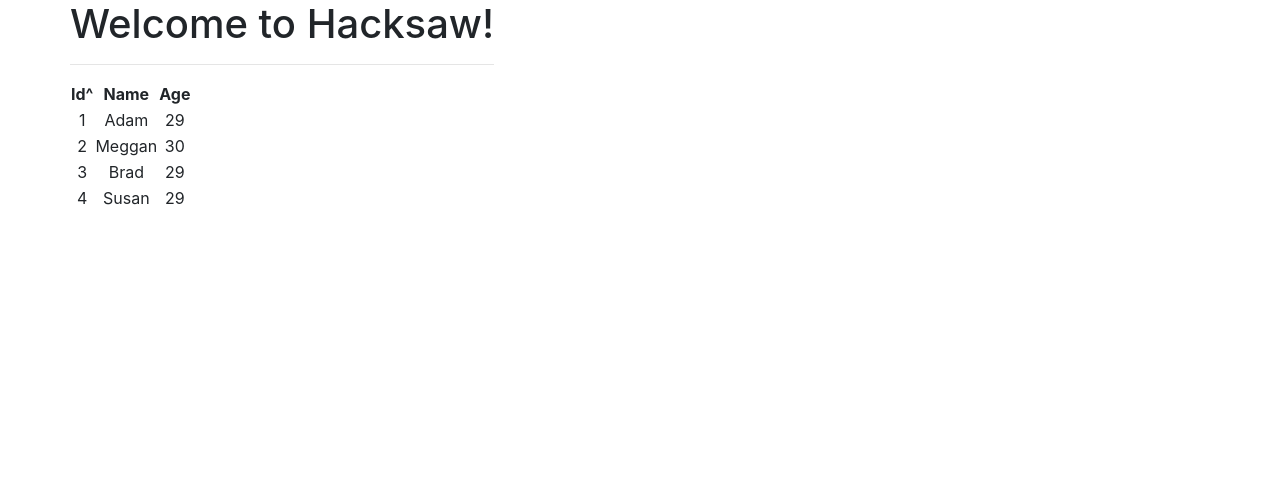
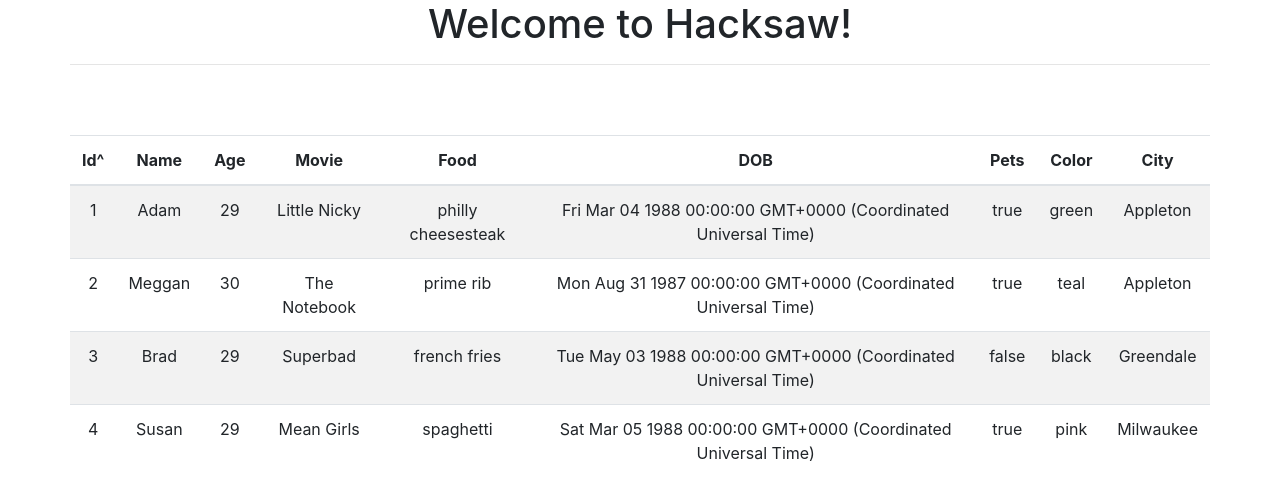
Before and after one commit to abeyerdev/hacksaw, an Angular app: page / in a window 1280 px wide. Shown: the top 500 px of the page. Built offline with nearby package versions, Linux system fonts and the light colour scheme.

Commit message:
add error for sortable table directive and cleanup code

```diff
--- a/src/app/app.component.html
+++ b/src/app/app.component.html
@@ -6,12 +6,22 @@
       </h1>
       <hr>
       <!-- <sms-table [data]="tableData"></sms-table> -->
-      <table sms-sortable-table [data]="tableData">
+      <table
+        class="table table-striped table-hover"
+        [data]="tableData"
+        sms-sortable-table
+      >
         <thead>
           <tr>
             <th sms-sortable-column="id" sms-sort-direction="asc">Id</th>
             <th sms-sortable-column="name">Name</th>
             <th sms-sortable-column="age">Age</th>
+            <th sms-sortable-column="movie">Movie</th>
+            <th sms-sortable-column="food">Food</th>
+            <th sms-sortable-column="DOB">DOB</th>
+            <th sms-sortable-column="pets">Pets</th>
+            <th sms-sortable-column="color">Color</th>
+            <th sms-sortable-column="city">City</th>
           </tr>
         </thead>
         <tbody>
@@ -19,6 +29,12 @@
             <td>{{row.id}}</td>
             <td>{{row.name}}</td>
             <td>{{row.age}}</td>
+            <td>{{row.movie}}</td>
+            <td>{{row.food}}</td>
+            <td>{{row.DOB}}</td>
+            <td>{{row.pets}}</td>
+            <td>{{row.color}}</td>
+            <td>{{row.city}}</td>
           </tr>
         </tbody>
       </table>
--- a/src/app/app.component.ts
+++ b/src/app/app.component.ts
@@ -12,11 +12,11 @@
   tableData = TestData;
 
   ngOnInit() {
-    setTimeout(() => {
-        this.tableData = [
-          { id: 5, name: 'Jerry', age: 60, movie: 'What', food: 'burgers', DOB: new Date(1958, 6, 1), pets: true, color: 'black', city: 'Oconomowoc'},
-          { id: 6, name: 'Kim', age: 53, movie: 'Hello', food: 'turkey', DOB: new Date(1962, 2, 5), pets: false, color: 'orange', city: 'Marshfield'},
-        ];
-    }, 15000);
+    // setTimeout(() => {
+    //     this.tableData = [
+    //       { id: 5, name: 'Jerry', age: 60, movie: 'What', food: 'burgers', DOB: new Date(1958, 6, 1), pets: true, color: 'black', city: 'Oconomowoc'},
+    //       { id: 6, name: 'Kim', age: 53, movie: 'Hello', food: 'turkey', DOB: new Date(1962, 2, 5), pets: false, color: 'orange', city: 'Marshfield'},
+    //     ];
+    // }, 15000);
   }
 }
--- a/src/app/hacksaw/sms-column-definition.model.ts
+++ b/src/app/hacksaw/sms-column-definition.model.ts
@@ -1,12 +1,10 @@
+import { SmsColumnVisibility } from "./sms-column-visibility.model";
+
 export class SmsColumnDefinition {
     name = '';
     value = '';
     binding = '';
     filter = '';
     isNumeric = false;
-    // visibility = new SmsTableColumnVisibility();
-    // computedClass: any;
-    // isComputed:boolean = false;
-    // isAnchor:boolean = false;
-    // srefBinding: string = '';
+    visibility = new SmsColumnVisibility();
   }
--- /dev/null
+++ b/src/app/hacksaw/sms-column-visibility.model.ts
@@ -0,0 +1,6 @@
+export class SmsColumnVisibility {
+    alwaysShow: boolean;
+    hidden: boolean;
+    manuallyHidden: boolean;
+    priority = 1;
+}
--- a/src/app/hacksaw/sms-sortable-table/sms-sortable-table.directive.ts
+++ b/src/app/hacksaw/sms-sortable-table/sms-sortable-table.directive.ts
@@ -1,6 +1,6 @@
 import { Directive, EventEmitter, OnDestroy, OnInit, Output, Input } from '@angular/core';
 import { Subscription } from 'rxjs/Subscription';
-import { SmsSortService } from '../sms-sortable-column/sms-sort.service'
+import { SmsSortService } from '../sms-sortable-column/sms-sort.service';
 import { isNumeric } from '../../common/helpers';
 import { SmsColumnDefinition } from '../sms-column-definition.model';
 
@@ -9,7 +9,7 @@
 })
 export class SmsSortableTableDirective implements OnInit, OnDestroy {
 
-  constructor(private sortService: SmsSortService) { }
+  constructor(private sortService: SmsSortService) {}
 
   @Input()
   data: any[] = null;
@@ -18,14 +18,19 @@
   private columnInfo: SmsColumnDefinition[];
 
   ngOnInit() {
+    if (!this.data) {
+      console.error('No data found for sms-sortable-table! Try binding the [data] property to a dataset.')
+    } else {
       this.columnInfo = this.buildColumnInfo(this.data);
       this.columnSortedSubscription = this.sortService.columnSorted$
         .subscribe((event) => {
           const columnInfo = this.getColumnInfo(event.sortColumn);
           if (columnInfo) {
+            // console.log(event.sortColumn, columnInfo);
             this.sort(this.data, event.sortColumn, event.sortDirection, columnInfo.isNumeric);
           }
         });
+    }
   }
 
   ngOnDestroy() {
@@ -50,9 +55,10 @@
   }
 
   private sort(array: Array<any>, fieldName: string, direction: string, isNumeric: boolean) {
+    // Return the required a,b function
     const sortFunc = (field, rev, primerFn) => {
-        // Return the required a,b function
         return (a, b) => {
+            // console.log(`Sorting ${field}: ${a} vs ${b}`);
             // Reset a, b to the field
             a = primerFn(pathValue(a, field)), b = primerFn(pathValue(b, field));
             // Do actual sorting, reverse as needed
```
Lines whose indentation alone changed are shown as unchanged.
